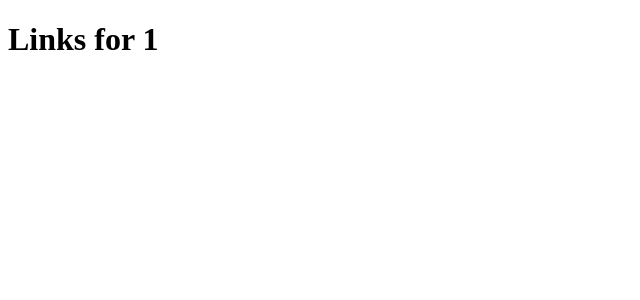
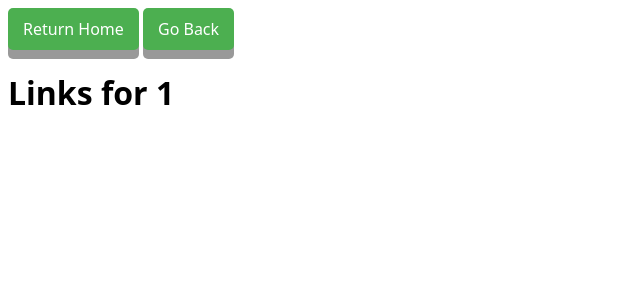
Before and after one commit to ChefAharoni/HaaretzMusafim, a Flask app: page /date/1 in a window 1280 px wide. Shown: the top 300 px of the page, without its empty margins (0-640 px from the left). Run offline with Flask 3, Linux system fonts and the light colour scheme.

Commit message:
Added segments to choose dates from; improved some styling; css file more efficient; added a button class in css; added return home and go back buttons

```diff
--- a/app.py
+++ b/app.py
@@ -1,5 +1,8 @@
 from flask import Flask, request, render_template, url_for, jsonify
+from collections import defaultdict
 import json
+from datetime import datetime
+
 
 app = Flask(__name__)
 
@@ -8,9 +11,34 @@ with open("Fridays.json", "r") as f:
     Fridays = json.load(f)
 
 
+def group_dates(data):
+    # Group dates into five-year segments
+    grouped = defaultdict(list)
+    for date in data:
+        year = datetime.strptime(date, "%Y-%m-%d").year
+        segment = 5 * (year // 5)  # Grouping by every 5 years
+        grouped[segment].append(date)
+    return dict(grouped)
+
+
+grouped_dates = group_dates(Fridays)
+
+
 @app.route("/")
 def index():
-    return render_template("index.html", dates=Fridays.keys())
+    return render_template("index.html", segments=grouped_dates.keys())
+
+
+@app.route("/segment/<int:segment>")
+def show_segment(segment):
+    dates = grouped_dates.get(segment, [])
+    return render_template("segment.html", segment=segment, dates=dates)
+
+
+# @app.route('/date/<date>')
+# def show_links(date):
+#     links = Fridays.get(date, [])
+#     return render_template('links.html', date=date, links=links)
 
 
 @app.route("/date/<date>")
--- a/static/css/main.css
+++ b/static/css/main.css
@@ -1,7 +1,27 @@
-h1 {
-    font-family:'Times New Roman', Times, serif;
+h1, h2, .button, body {
+    font-family: system-ui, -apple-system, BlinkMacSystemFont, 'Segoe UI', Roboto, Oxygen, Ubuntu, Cantarell, 'Open Sans', 'Helvetica Neue', sans-serif;
 }
 
-h2 {
-    font-family: 'Times New Roman', Times, serif;
+.button {
+    font-family: system-ui, -apple-system, BlinkMacSystemFont, 'Segoe UI', Roboto, Oxygen, Ubuntu, Cantarell, 'Open Sans', 'Helvetica Neue', sans-serif;
+    display: inline-block;
+    padding: 10px 15px;
+    font-size: 16px;
+    cursor: pointer;
+    text-align: center;
+    text-decoration: none;
+    outline: none;
+    color: #fff;
+    background-color: #4CAF50;
+    border: none;
+    border-radius: 5px;
+    box-shadow: 0 9px #999;
 }
+
+.button:hover {background-color: #3e8e41}
+
+.button:active {
+    background-color: #3e8e41;
+    box-shadow: 0 5px #666;
+    transform: translateY(4px);
+}
--- a/templates/base.html
+++ b/templates/base.html
@@ -10,6 +10,13 @@
     {% block head %} {% endblock %}
   </head>
   <body>
+    <a href="{{ url_for('index') }}" class="button">Return Home</a>
+    <button onclick="goBack()" class="button">Go Back</button>
+    <script>
+      function goBack() {
+        window.history.back();
+      }
+    </script>
     {% block body %} {% endblock %}
   </body>
 </html>
```
Also changed, not shown: templates/index.html (+9 -2 lines), templates/segment.html (added, +13 -0 lines).
